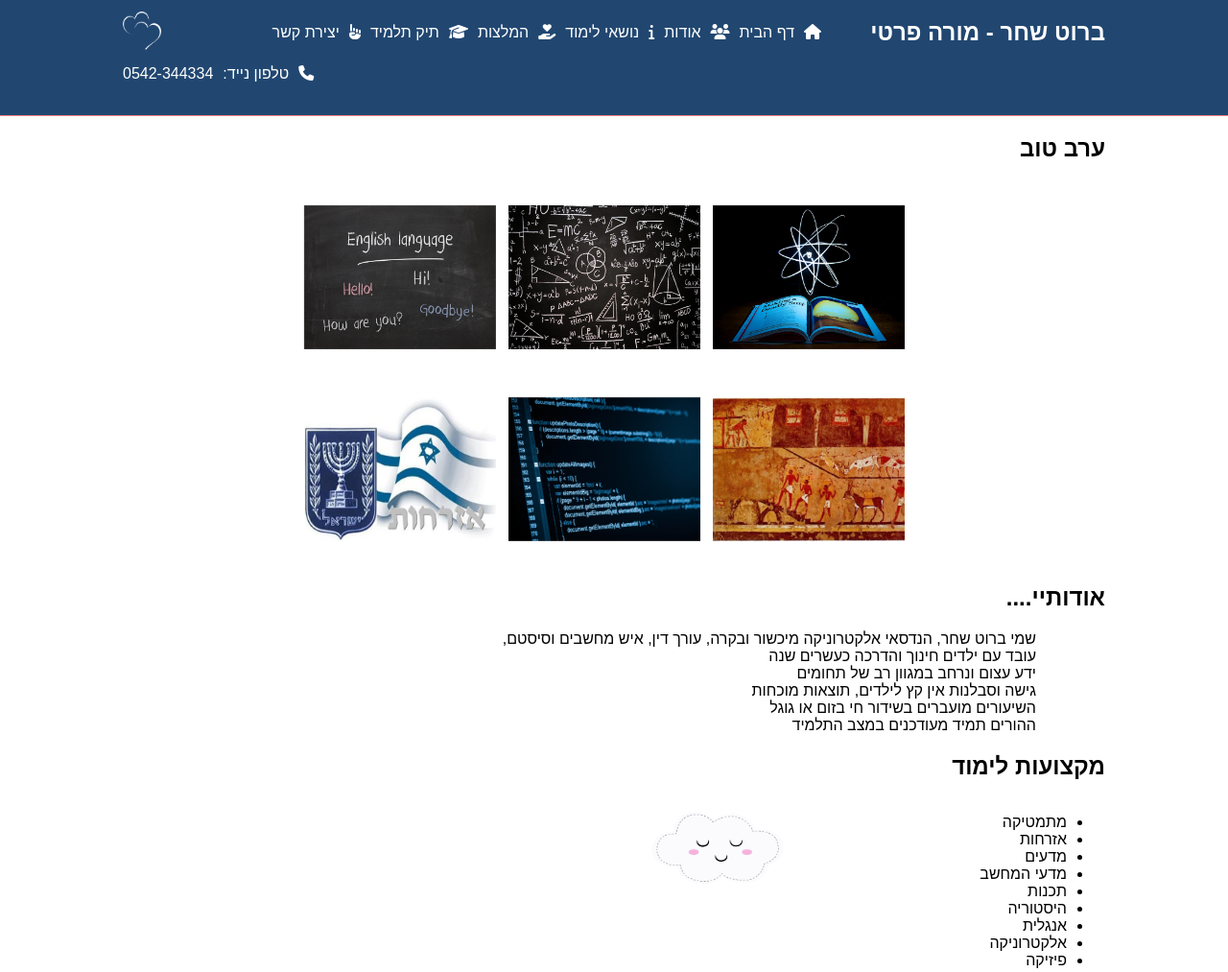
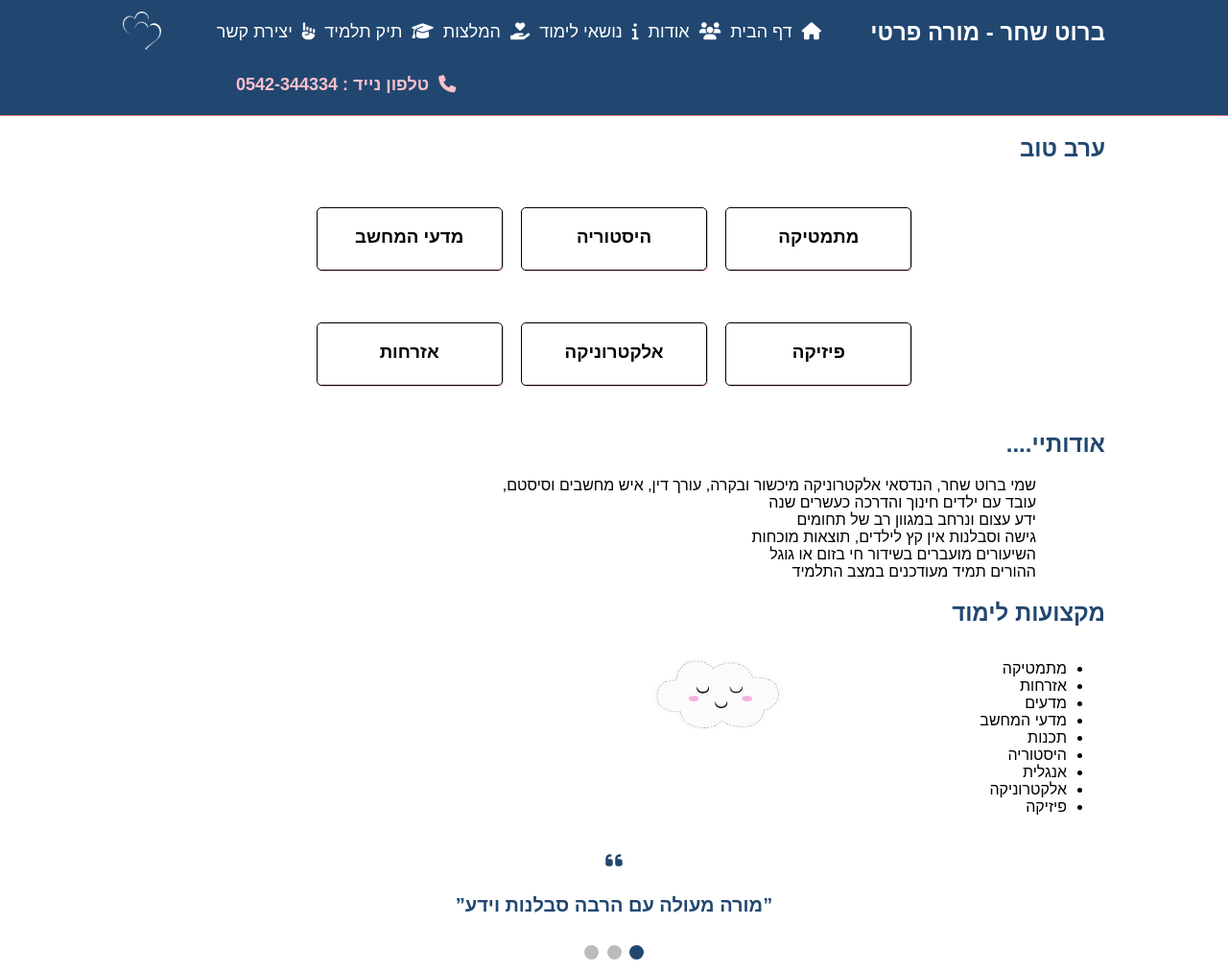
Before and after one commit to Brotshahar/brotteacher, a plain HTML site: page index.html in a window 1280 px wide. Shown: the top 1013 px of the page at 96% size. Drawn offline with Linux system fonts and the light colour scheme.

Commit message:
fix ui ux

```diff
--- a/css/style.css
+++ b/css/style.css
@@ -25,6 +25,7 @@ header #top {
 header nav {
     width: 70%;
     margin: 0px auto;
+    font-size: 18px;
 }
 header nav ul {
     display: flex;
@@ -51,77 +52,38 @@ header #h {
 header #span {
     display: flex;
     justify-content: left;
-    color: white;
     width: 80%;
-    margin: 0px auto;
+    margin: 10px;
 }
 header #span a{
     text-decoration: none;
-    color: white;
+    color: pink;
+    font-weight: 700;
+    font-size: 18px;
 }
-
-header #span a:hover {
-    color: pink;
-    font-weight: 600;
+header #span a:hover{
+   border-bottom:1px solid pink ;
 }
-header #span a:active {
-    transform: translateY(2px);
-  }
-header #span span {
-    margin-left: 10px;
-}
-
 main #images {
     width: 50%;
     margin: 0px auto;
     display: flex;
     justify-content: space-around;
     align-items: center;
-    height: 25vh;
+    height: 15vh;
 }
-
-main #images .flip-card {
-    background-color: transparent;
-    width: 200px;
-    height: 150px;
-    perspective: 1000px; /* Remove this if you don't want the 3D effect */
-  }
-  /* Do an horizontal flip when you move the mouse over the flip box container */
-main #images .flip-card:hover .flip-card-inner {
-    transform: rotateY(180deg);
-  }
-/* This container is needed to position the front and back side */
-main #images .flip-card-inner {
-    position: relative;
-    width: 100%;
-    height: 100%;
+main #images #card {
+    width: 30%;
+    height: 8vh;
+    border: 1px solid black;
     text-align: center;
-    transition: transform 0.8s;
-    transform-style: preserve-3d;
-  }
- /* Position the front and back side */
-main #images .flip-card-front, .flip-card-back i{
- margin-right: 10px ;
+    border-radius: 5px;
+    box-shadow: 1px 1px pink;
 }
-/* Position the front and back side */
-main #images .flip-card-front, .flip-card-back {
-    position: absolute;
-    width: 100%;
-    height: 100%;
-    backface-visibility: hidden;
-  }
-/* Style the front side (fallback if image is missing) */
-
-  /* Style the back side */
-  main #images .flip-card-back {
-    background-color: #214771;
-    color: white;
-    transform: rotateY(180deg);
-  }
-
 main #h {
     width: 80%;
     margin: 0px auto;
+    color: #214771;
 }
 main #art01 p{
     margin-right: 200px;
@@ -186,32 +148,43 @@ main #list img {
     width: 100%;
  }
  main #contact form{
-    height: 8vh;
-    width: 80%;
-    margin: 0 auto;
-    text-align: center;
+    height: 100%;
+    margin-right: 200px;
+    display: flex;
+    flex-direction: column;
+    width: 15%;
+    gap: 5px;
+    font-size: 18px;
 }
-main #contact form label{
-    margin-left: 20px;
-    margin-right: 20px;
-}
+
 main #contact form button{
-    width: 130px;
     height: 30px;
     font-weight: bold;
     color: black;
     border : 1px solid black;
-    border-radius: 8px;
+    border-radius: 4px;
     background-color: white;
-    margin-top: 30px ;
+    font-size: 18px;
 }
 main #contact form button:hover{
     background-color: #214771;
     color: white;
 }
+main #contact form input {
+    height: 25px;
+    border: 1px solid black;
+    border-radius: 4px;
+}
+main #cardcontact #h #ok{
+    text-align: center;
+}
+main #followus {
+    margin-bottom: 30px;
+}
 main #followus #links i {
    color: #214771;
    margin-right: 5px;
+   font-size: 20px;
 }
 main #followus #links {
     margin-right: 200px;
@@ -220,7 +193,7 @@ footer {
     background-color: #214771;
     display: flex;
     width: 100%;
-    height: 40vh;
+    height: 20vh;
     justify-content: space-around;
     border-top: 1px solid lightcoral;
 }
--- a/index.html
+++ b/index.html
@@ -34,7 +34,7 @@
             </div>
         </div>
         <div id="span">
-            <span><i class="fa-solid fa-phone"></i>טלפון נייד:</span><a href="tel:+9720542344334">0542-344334 </a>
+             <a href="tel:+9720542344334"> <i class="fa-solid fa-phone"></i>טלפון נייד : 0542-344334 </a>
         </div>
     </header>
     <main>
@@ -45,77 +45,27 @@
         </section>
         <section>
             <div id="images">
-                <div class="flip-card">
-                    <div class="flip-card-inner">
-                      <div class="flip-card-front">
-                        <img src="./images/science.jpg" width="200px" height="150px" />
+               <div id="card">
+                    <h3>מתמטיקה</h3>
                </div>
-                      <div class="flip-card-back">
-                        <h1>מדעים <i class="fa-solid fa-tablets"></i></h1>
-                        <p>פיזיקה</p>
-                        <p>אלקטרוניקה</p>
+               <div id="card">
+                    <h3>היסטוריה</h3>
                </div>
-                    </div>
-                  </div>
-                  <div class="flip-card">
-                    <div class="flip-card-inner">
-                      <div class="flip-card-front">
-                        <img src="./images/math.jpg" width="200px" height="150px" />
-                      </div>
-                      <div class="flip-card-back">
-                        <h1>מתמטיקה<i class="fa-solid fa-square-root-variable"></i></h1>
-                        <p>כל הרמות</p>
-                       </div>
-                    </div>
-                  </div>
-                  <div class="flip-card">
-                    <div class="flip-card-inner">
-                      <div class="flip-card-front">
-                        <img src="./images/english.jpg" width="200px" height="150px" />
-                      </div>
-                      <div class="flip-card-back">
-                        <h1>אנגלית<i class="fa-brands fa-etsy"></i></h1>
-                        <p>כל הרמות</p>
-                       </div>
-                    </div>
+               <div id="card">
+                    <h3>מדעי המחשב</h3>
                </div>
             </div>
         </section>
         <section>
             <div id="images">
-                <div class="flip-card">
-                    <div class="flip-card-inner">
-                      <div class="flip-card-front">
-                        <img src="./images/history.jpg" width="200px" height="150px" />
+                <div id="card">
+                    <h3>פיזיקה</h3>
                </div>
-                      <div class="flip-card-back">
-                        <h1>היסטוריה<i class="fa-solid fa-landmark"></i></h1>
-                        <p>כל הרמות</p>
+               <div id="card">
+                    <h3>אלקטרוניקה</h3>
                </div>
-                    </div>
-                  </div>
-                  <div class="flip-card">
-                    <div class="flip-card-inner">
-                      <div class="flip-card-front">
-                        <img src="./images/code.jpg" width="200px" height="150px" />
-                      </div>
-                      <div class="flip-card-back">
-                        <h1>מחשבים<i class="fa-solid fa-laptop-code"></i></h1>
-                        <p>מדעי המחשב</p>
-                        <p>תכנות</p>
-                       </div>
-                    </div>
-                  </div>
-                  <div class="flip-card">
-                    <div class="flip-card-inner">
-                      <div class="flip-card-front">
-                        <img src="./images/civil.jpg" width="200px" height="150px" />
-                      </div>
-                      <div class="flip-card-back">
-                        <h1>אזרחות<i class="fa-solid fa-id-card"></i></h1>
-                        <p>כל הרמות</p>
-                       </div>
-                    </div>
+               <div id="card">
+                    <h3>אזרחות</h3>
                </div>
             </div>
         </section>
@@ -208,7 +158,9 @@
                     <button type="button" id="myBtn"  onclick="func001()"> שלח </button>
                 </form>
             </div>
-            <p id="ok"></p>
+            <div id="h">
+                <h2 id="ok"> שליחת פרטים אישיים ליצירת קשר</h2>
+            </div>
         </section>
         <section>
             <div id="followus">
@@ -242,37 +194,7 @@
                 דואר אלקטרוני: BrotShahar@Gmail.com<br>
             </p>
         </div>
-        <div class="box">
-            <div id="h">
-                <h2>מקצועות לימוד</h2>
-            </div>
-            <ul>
-                <li>מתמטיקה</li>
-                <li>אזרחות</li>
-                <li>מדעים</li>
-                <li>מדעי המחשב</li>
-                <li>תכנות</li>
-                <li>היסטוריה</li>
-                <li>אנגלית</li>
-                <li>אלקטרוניקה</li>
-                <li>פיזיקה</li>
-            </ul>
-        </div>
-        <div class="box">
-            <div id="h">
-                <h2>קישורים</h2>
-            </div>
-            <nav>
-                <ul>
-                    <li><a href="index.html">דף הבית</a></li>
-                    <li><a href="about.html">אודות</a|< /li>
-                    <li><a href="subjects.html">נושאי לימוד</a></li>
-                    <li><a href="rec.html">המלצות </a></li>
-                    <li><a href="client.html">תיק תלמיד</a></li>
-                    <li><a href="contact.html">יצירת קשר</a></li>
-                </ul>
-            </nav>
-        </div>
+
         <div id="rights">
             <img src="./images/we.png" style="height: 110px; width: 120px;" />
             <p>
--- a/js/one.js
+++ b/js/one.js
@@ -4,7 +4,7 @@ const fname = document.querySelector("#fullname");
 const mobile = document.querySelector("#phone");
 const mail = document.querySelector("#email");
 const ok = document.querySelector("#ok");
-const contact = document.querySelector("#contact");
+
 
 
 function func001(){
@@ -13,9 +13,8 @@ function func001(){
     console.log (mobile.value);
     console.log (mail.value);
     ok.innerText = ("תודה - אנו ניצור עימך קשר בהקדם");
-    ok.style.fontSize = ("25px");
-    ok.style.color = ("#214771");
-    ok.style.marginRight = ("200px");
-    ok.style.fontWeight = ("700");
-    contact.style.display = ("none");
+    fname.value = ("");
+    mobile.value = ("");
+    mail.value = ("");
+    // contact.style.display = ("none");
 }
```
Lines whose indentation alone changed are shown as unchanged.
